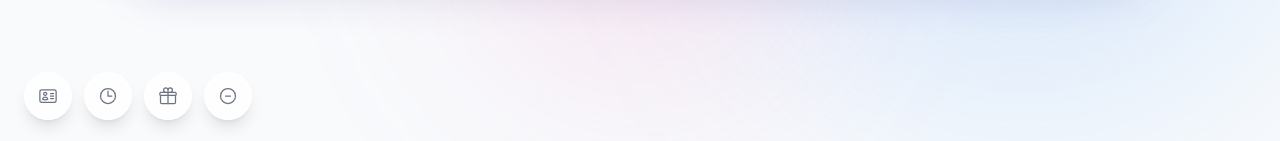
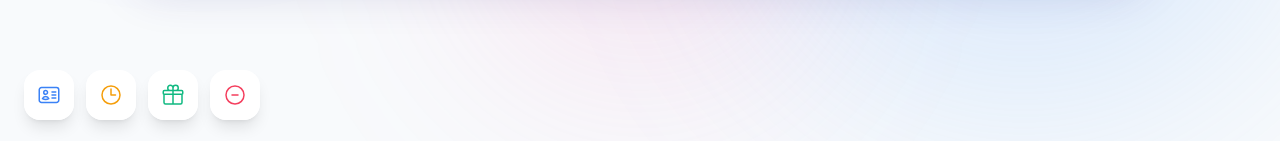
Before and after one commit to Sanbier/hyosungsalary, a React (Vite) app: page / in a window 1280 px wide. Shown: the part 656-797 px from the top of the page. Built offline with nearby package versions, Linux system fonts and the light colour scheme.

Commit message:
Update from Studio

```diff
--- a/components/SalaryDetails.tsx
+++ b/components/SalaryDetails.tsx
@@ -16,7 +16,7 @@ const Row = ({ label, value, highlight = false, isBold = false }: { label: strin
 );
 
 const DetailCard = ({ title, colorClass, children, onClose }: any) => (
-    // Changed: Positioned above the tabs (bottom + padding), aligned left
+    // Positioned above the tabs (bottom + padding), aligned left
     <div className="absolute bottom-[calc(100%+1rem)] left-0 w-[85vw] md:w-80 bg-white/90 backdrop-blur-xl border border-white/50 rounded-2xl shadow-xl animate-fade-in-scale origin-bottom-left overflow-hidden z-50">
         <div className={`px-4 py-3 ${colorClass} bg-opacity-10 border-b border-gray-100 flex justify-between items-center`}>
             <h3 className={`font-bold text-sm ${colorClass.replace('bg-', 'text-')}`}>{title}</h3>
@@ -42,9 +42,10 @@ const SalaryDetails: React.FC<SalaryDetailsProps> = ({ result }) => {
   const tabs = [
     {
         id: 'basic',
-        icon: <svg xmlns="http://www.w3.org/2000/svg" fill="none" viewBox="0 0 24 24" strokeWidth={1.5} stroke="currentColor" className="w-5 h-5"><path strokeLinecap="round" strokeLinejoin="round" d="M15 9h3.75M15 12h3.75M15 15h3.75M4.5 19.5h15a2.25 2.25 0 0 0 2.25-2.25V6.75A2.25 2.25 0 0 0 19.5 4.5h-15a2.25 2.25 0 0 0-2.25 2.25v10.5A2.25 2.25 0 0 0 4.5 19.5Zm6-10.125a1.875 1.875 0 1 1-3.75 0 1.875 1.875 0 0 1 3.75 0Zm1.294 6.336a6.721 6.721 0 0 1-3.17.789 6.721 6.721 0 0 1-3.168-.789 3.376 3.376 0 0 1 6.338 0Z" /></svg>,
-        color: 'bg-blue-500',
-        textColor: 'text-blue-600',
+        icon: <svg xmlns="http://www.w3.org/2000/svg" fill="none" viewBox="0 0 24 24" strokeWidth={1.5} stroke="currentColor" className="w-6 h-6"><path strokeLinecap="round" strokeLinejoin="round" d="M15 9h3.75M15 12h3.75M15 15h3.75M4.5 19.5h15a2.25 2.25 0 0 0 2.25-2.25V6.75A2.25 2.25 0 0 0 19.5 4.5h-15a2.25 2.25 0 0 0-2.25 2.25v10.5A2.25 2.25 0 0 0 4.5 19.5Zm6-10.125a1.875 1.875 0 1 1-3.75 0 1.875 1.875 0 0 1 3.75 0Zm1.294 6.336a6.721 6.721 0 0 1-3.17.789 6.721 6.721 0 0 1-3.168-.789 3.376 3.376 0 0 1 6.338 0Z" /></svg>,
+        gradient: 'bg-gradient-to-br from-blue-500 to-cyan-400',
+        shadow: 'shadow-blue-500/40',
+        textColor: 'text-blue-500',
         bgColor: 'bg-blue-50',
         label: 'Cơ Bản',
         content: (
@@ -64,9 +65,10 @@ const SalaryDetails: React.FC<SalaryDetailsProps> = ({ result }) => {
     },
     {
         id: 'overtime',
-        icon: <svg xmlns="http://www.w3.org/2000/svg" fill="none" viewBox="0 0 24 24" strokeWidth={1.5} stroke="currentColor" className="w-5 h-5"><path strokeLinecap="round" strokeLinejoin="round" d="M12 6v6h4.5m4.5 0a9 9 0 1 1-18 0 9 9 0 0 1 18 0Z" /></svg>,
-        color: 'bg-amber-500',
-        textColor: 'text-amber-600',
+        icon: <svg xmlns="http://www.w3.org/2000/svg" fill="none" viewBox="0 0 24 24" strokeWidth={1.5} stroke="currentColor" className="w-6 h-6"><path strokeLinecap="round" strokeLinejoin="round" d="M12 6v6h4.5m4.5 0a9 9 0 1 1-18 0 9 9 0 0 1 18 0Z" /></svg>,
+        gradient: 'bg-gradient-to-br from-amber-400 to-orange-500',
+        shadow: 'shadow-orange-500/40',
+        textColor: 'text-amber-500',
         bgColor: 'bg-amber-50',
         label: 'Tăng Ca',
         content: (
@@ -95,9 +97,10 @@ const SalaryDetails: React.FC<SalaryDetailsProps> = ({ result }) => {
     },
     {
         id: 'allowance',
-        icon: <svg xmlns="http://www.w3.org/2000/svg" fill="none" viewBox="0 0 24 24" strokeWidth={1.5} stroke="currentColor" className="w-5 h-5"><path strokeLinecap="round" strokeLinejoin="round" d="M21 11.25v8.25a1.5 1.5 0 0 1-1.5 1.5H4.5a1.5 1.5 0 0 1-1.5-1.5v-8.25M12 4.875A2.625 2.625 0 1 0 9.375 7.5H12m0-2.625V7.5m0-2.625A2.625 2.625 0 1 1 14.625 7.5H12m0 0V21m-8.625-9.75h17.25c.621 0 1.125-.504 1.125-1.125v-1.5c0-.621-.504-1.125-1.125-1.125H3.375c-.621 0-1.125.504-1.125 1.125v1.5c0 .621.504 1.125 1.125 1.125Z" /></svg>,
-        color: 'bg-emerald-500',
-        textColor: 'text-emerald-600',
+        icon: <svg xmlns="http://www.w3.org/2000/svg" fill="none" viewBox="0 0 24 24" strokeWidth={1.5} stroke="currentColor" className="w-6 h-6"><path strokeLinecap="round" strokeLinejoin="round" d="M21 11.25v8.25a1.5 1.5 0 0 1-1.5 1.5H4.5a1.5 1.5 0 0 1-1.5-1.5v-8.25M12 4.875A2.625 2.625 0 1 0 9.375 7.5H12m0-2.625V7.5m0-2.625A2.625 2.625 0 1 1 14.625 7.5H12m0 0V21m-8.625-9.75h17.25c.621 0 1.125-.504 1.125-1.125v-1.5c0-.621-.504-1.125-1.125-1.125H3.375c-.621 0-1.125.504-1.125 1.125v1.5c0 .621.504 1.125 1.125 1.125Z" /></svg>,
+        gradient: 'bg-gradient-to-br from-emerald-400 to-teal-500',
+        shadow: 'shadow-emerald-500/40',
+        textColor: 'text-emerald-500',
         bgColor: 'bg-emerald-50',
         label: 'Phụ Cấp',
         content: (
@@ -118,9 +121,10 @@ const SalaryDetails: React.FC<SalaryDetailsProps> = ({ result }) => {
     },
     {
         id: 'deduction',
-        icon: <svg xmlns="http://www.w3.org/2000/svg" fill="none" viewBox="0 0 24 24" strokeWidth={1.5} stroke="currentColor" className="w-5 h-5"><path strokeLinecap="round" strokeLinejoin="round" d="M15 12H9m12 0a9 9 0 1 1-18 0 9 9 0 0 1 18 0Z" /></svg>,
-        color: 'bg-rose-500',
-        textColor: 'text-rose-600',
+        icon: <svg xmlns="http://www.w3.org/2000/svg" fill="none" viewBox="0 0 24 24" strokeWidth={1.5} stroke="currentColor" className="w-6 h-6"><path strokeLinecap="round" strokeLinejoin="round" d="M15 12H9m12 0a9 9 0 1 1-18 0 9 9 0 0 1 18 0Z" /></svg>,
+        gradient: 'bg-gradient-to-br from-rose-500 to-pink-600',
+        shadow: 'shadow-rose-500/40',
+        textColor: 'text-rose-500',
         bgColor: 'bg-rose-50',
         label: 'Khấu Trừ',
         content: (
@@ -143,7 +147,6 @@ const SalaryDetails: React.FC<SalaryDetailsProps> = ({ result }) => {
   ];
 
   return (
-    // Changed: left-4 (or left-6), flex-row to layout horizontally
     <div className="fixed z-40 left-4 md:left-6 bottom-[calc(1.5rem+env(safe-area-inset-bottom))] flex flex-row gap-3 items-end pointer-events-none">
         {tabs.map((tab) => {
             const isActive = activeTab === tab.id;
@@ -165,10 +168,10 @@ const SalaryDetails: React.FC<SalaryDetailsProps> = ({ result }) => {
                     <button
                         onClick={() => toggleTab(tab.id)}
                         className={`
-                            relative w-12 h-12 rounded-full flex items-center justify-center shadow-lg transition-all duration-300
+                            relative w-13 h-13 p-3 rounded-2xl flex items-center justify-center shadow-lg transition-all duration-300 ease-out
                             ${isActive
-                                ? `${tab.color} text-white scale-110 shadow-${tab.color}/50`
-                                : 'bg-white/80 backdrop-blur-md text-gray-500 hover:bg-white border border-white/60 hover:scale-105'
+                                ? `${tab.gradient} text-white scale-110 -translate-y-2 ${tab.shadow}`
+                                : `bg-white/90 backdrop-blur-md ${tab.textColor} border border-white/60 hover:scale-105 hover:bg-white`
                             }
                         `}
                     >
```
